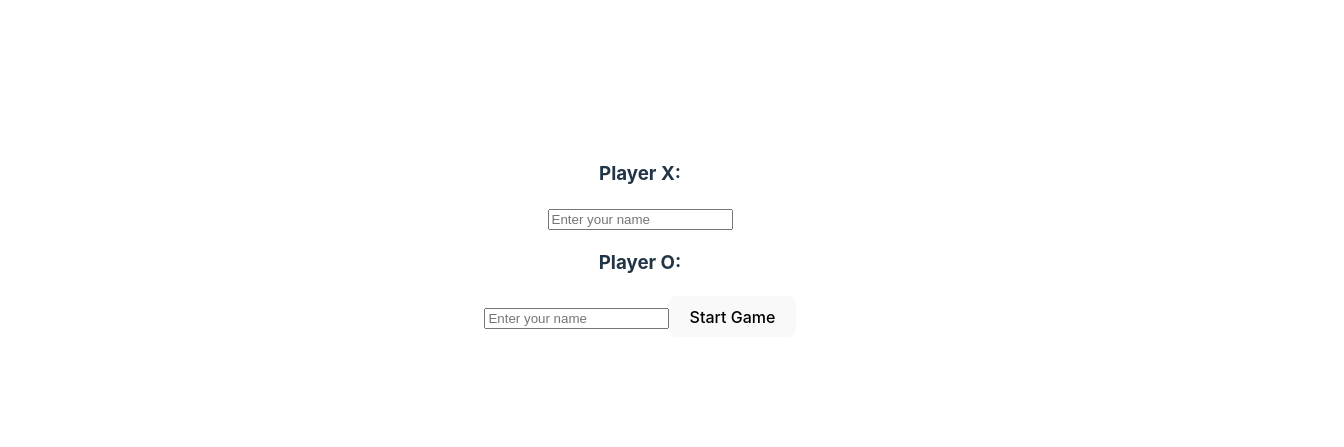
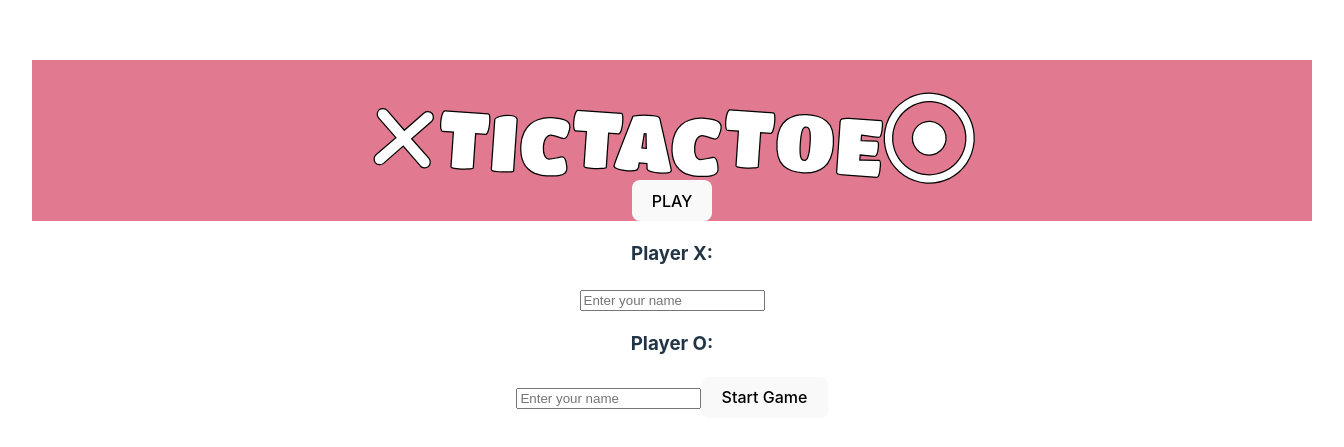
Before and after one commit to tittieth/tic-tac-toe-vue, a Vue app: page / in a window 1280 px wide. Shown: the part 161-608 px from the top of the page, 1344 px wide, since content can reach past the window. Built offline with nearby package versions, Linux system fonts and the light colour scheme.

Commit message:
add banner

```diff
--- a/index.html
+++ b/index.html
@@ -3,6 +3,9 @@
   <head>
     <meta charset="UTF-8" />
     <link rel="icon" type="image/svg+xml" href="/vite.svg" />
+    <link rel="preconnect" href="https://fonts.googleapis.com">
+<link rel="preconnect" href="https://fonts.gstatic.com" crossorigin>
+<link href="https://fonts.googleapis.com/css2?family=Titan+One&display=swap" rel="stylesheet">
     <script src="https://kit.fontawesome.com/6e63925041.js" crossorigin="anonymous"></script>
     <meta name="viewport" content="width=device-width, initial-scale=1.0" />
     <title>Tic tac toe</title>
--- a/src/App.vue
+++ b/src/App.vue
@@ -2,6 +2,7 @@
 import { ref } from 'vue';
 import GameBoard from './components/GameBoard.vue';
 import GetPlayers from './components/GetPlayers.vue';
+import StartingBanner from './components/startingBanner.vue';
 
 const startGame = ref(false);
 const players = ref({
@@ -38,6 +39,7 @@ const togglePlayer = () => {
 <template>
   <h1 v-if="startGame">Players move: {{ currentPlayer }}</h1>
   <main>
+    <StartingBanner />
     <GetPlayers :startGame="startGame" @start-game="startGameValue" @update:gameNames="getPlayers"></GetPlayers>
     <GameBoard v-if="startGame" :players="players" :currentPlayer="currentPlayer" @do-it="togglePlayer"/>
   </main>
--- a/src/components/GameBoard.vue
+++ b/src/components/GameBoard.vue
@@ -4,6 +4,8 @@ import { ref } from 'vue';
 const rows: number = 3;
 const columns: number = 3;
 const board: { value: string[][] } = ref([]);
+
+const gameFinished = ref(false);
 
 interface ITestProps {
   players: {
@@ -27,27 +29,39 @@ const emit = defineEmits(['do-it']);
 
 
 const makeMove = (e: Event) => {
-    emit('do-it')
     const target = e.target as HTMLElement;
-    target.innerHTML = props.currentPlayer === props.players.playerX ? '<i class="fa-solid fa-xmark"></i>' : '<i class="fa-solid fa-circle"></i>';
     const row = Number(target.dataset.row);
     const column = Number(target.dataset.column);
     console.log('row:', row);
     console.log('column:', column);
+
+    if (board.value[row][column] !== '') {
+      return;
+    }
+
+    target.innerHTML = props.currentPlayer === props.players.playerX ? '<i class="fa-solid fa-xmark"></i>' : '<i class="fa-solid fa-circle"></i>';
     board.value[row][column] = props.currentPlayer === props.players.playerX ? 'X' : 'O';
     console.log(board.value);
+    emit('do-it')
 
-    calculateWinner(row, column, props.currentPlayer); {
-      console.log(`${props.currentPlayer} wins!`);
+
+    if (calculateWinner(row, column, props.currentPlayer)) {
+        console.log("winner is " + props.currentPlayer);
     }
 }
 
+// const isBoardFull = (): boolean => {
+//   for (let i = 0; i < rows; i++) {
+//     for (let j = 0; j < columns; j++) {
+//       if (board.value[i][j] === '') {
+//         return false; // Om det finns minst en tom ruta, är brädet inte fullt
+//       }
+//     }
+//   }
+//   return true; // Om inga tomma rutor hittas är brädet fullt
+// }
 
 emit('do-it')
-
-// const handleClick = (e: Event) => {
-//     emit('do-it', e)
-// }
 
 const calculateWinner = (row: number, column: number, player: string): boolean => {
   // Check horizontal
@@ -78,6 +92,7 @@ const calculateWinner = (row: number, column: number, player: string): boolean =
         board.value[2][0] === player)
     ) {
         return true;
+
     }
 
   return false;
--- /dev/null
+++ b/src/components/startingBanner.vue
@@ -0,0 +1,68 @@
+<template>
+    <div class="banner">
+        <div class="wrapper">
+                <span><i class="fas fa-times sign sign__x"></i></span>
+                <span>TIC</span>
+                <span>TAC</span>
+                <span>TOE</span>
+                <span><i class="far fa-dot-circle sign sign__o"></i></span>
+            </div>
+            <div class="text__play" @click="$emit('click:play')">
+                <button class="hover-pointer">PLAY</button>
+            </div>
+    </div>
+</template>
+
+<script setup lang="ts">
+
+</script>
+
+<style scoped>
+.banner {
+    width: 100%;
+    height: 100%;
+    z-index: 1;
+    background-color: rgba(213 64 98 / 70%);
+    transition: top 1s;
+    display: flex;
+    flex-direction: column;
+    justify-content: center;
+    align-items: center;
+}
+.visible {
+    top: 0;
+    transition: top 1s;
+}
+
+    span {
+    -webkit-text-stroke-width: 1.25px;
+    -webkit-text-stroke-color: #000;
+    font-size: 80px;
+    text-shadow: 0 0px #f3c623, 0 0px #f2aaaa;
+    transform: translate(0, 100%) rotate(4deg);
+    animation: jump 2s ease-in-out;
+    display: inline-block;
+    font-family: "Titan One", cursive;
+    color: #fff;
+        @media screen and (max-width: 576px) {
+            font-size: 40px;
+        }
+    }
+.sign {
+    font-size: 90px;
+    @media screen and (max-width: 576px) {
+        font-size: 40px;
+    }
+}
+
+.wrapper {
+  position: relative;
+  top: -100px;
+  width: 100vw;
+  text-align: center;
+  @media screen and (max-height: 200px) {
+    transform: scale(0.3,0.3);
+  }
+}
+
+</style>
```
